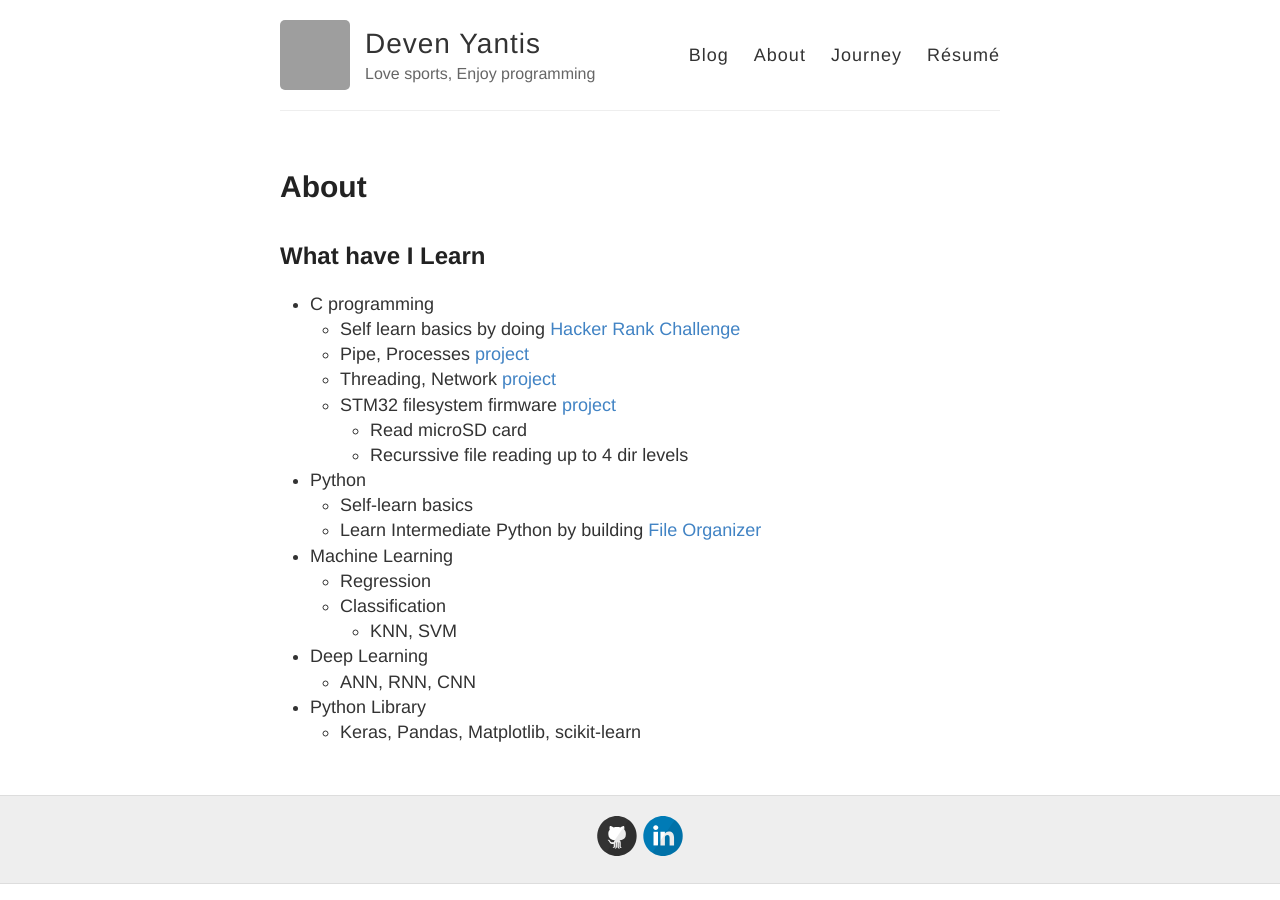
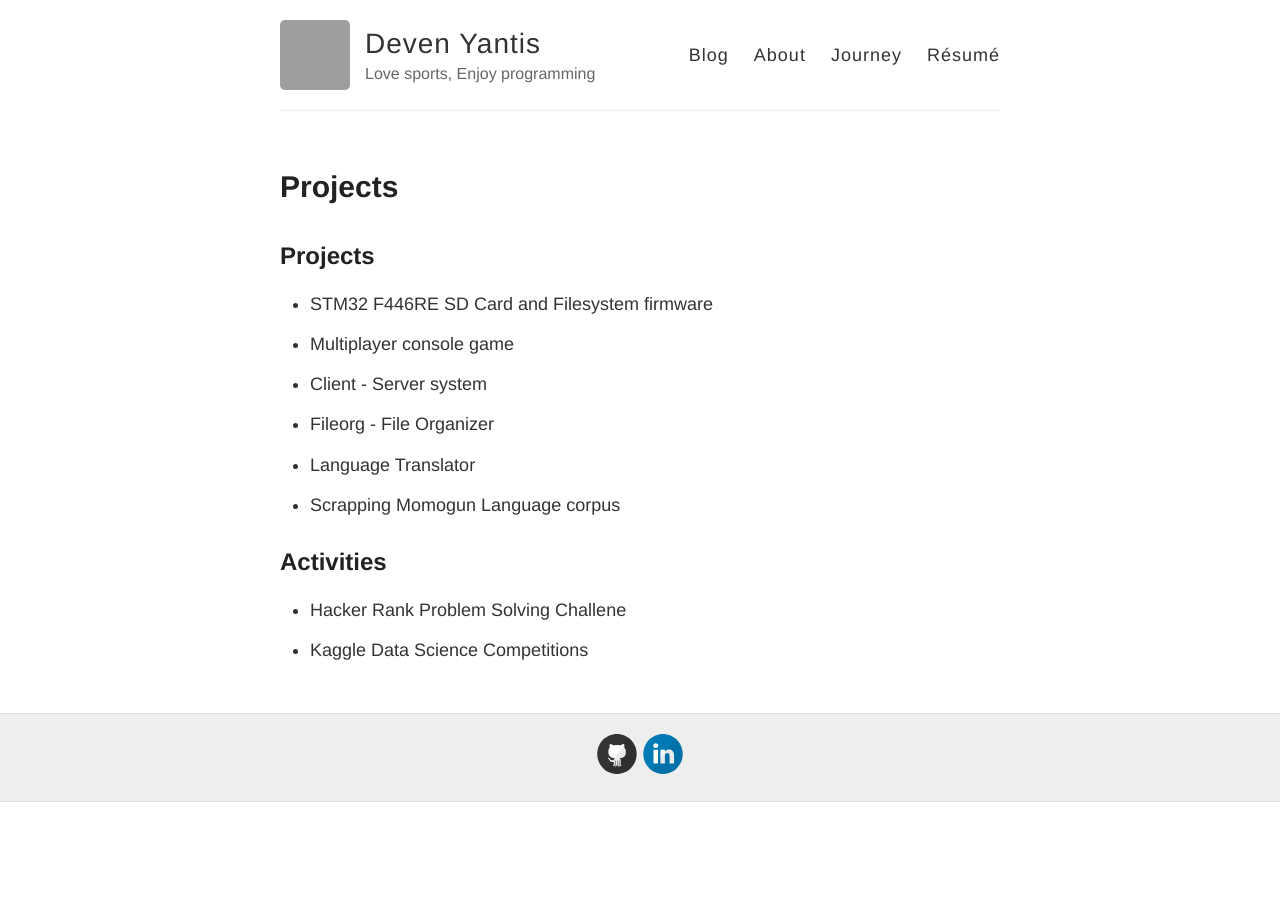
Before and after one commit to devennn/devennn.github.io, a Jekyll site: the page built from journey.md, in a window 1280 px wide. Built offline with Jekyll 4.4.1, drawn with Linux system fonts in a browser that asks for light colours; grey boxes are pictures that could not be loaded.

Commit message:
Update journey.md

```diff
--- a/journey.md
+++ b/journey.md
@@ -1,24 +1,24 @@
 ---
 layout: page
-title: About
-permalink: /journey/
+title: Projects
+permalink: /projects/
 ---
-## What have I Learn
-- C programming
-  - Self learn basics by doing [Hacker Rank Challenge](https://github.com/devennn/Coding-Challenges/tree/master/Hacker-Rank)
-  - Pipe, Processes [project](https://github.com/devennn/c-projects/tree/master/Multiplayer-hub-game)
-  - Threading, Network [project](https://github.com/devennn/c-projects/tree/master/depot-server-client)
-  - STM32 filesystem firmware [project](https://github.com/devennn/sd_card_l446re_spi)
-    - Read microSD card
-    - Recurssive file reading up to 4 dir levels
-- Python
-  - Self-learn basics
-  - Learn Intermediate Python by building [File Organizer](https://github.com/devennn/File-Organizer)
-- Machine Learning
-  - Regression
-  - Classification
-    - KNN, SVM
-- Deep Learning
-  - ANN, RNN, CNN
-- Python Library
-  - Keras, Pandas, Matplotlib, scikit-learn
+## Projects
+
+- STM32 F446RE SD Card and Filesystem firmware
+
+- Multiplayer console game
+
+- Client - Server system
+
+- Fileorg - File Organizer
+
+- Language Translator
+
+- Scrapping Momogun Language corpus
+
+## Activities
+
+- Hacker Rank Problem Solving Challene
+
+- Kaggle Data Science Competitions
```
